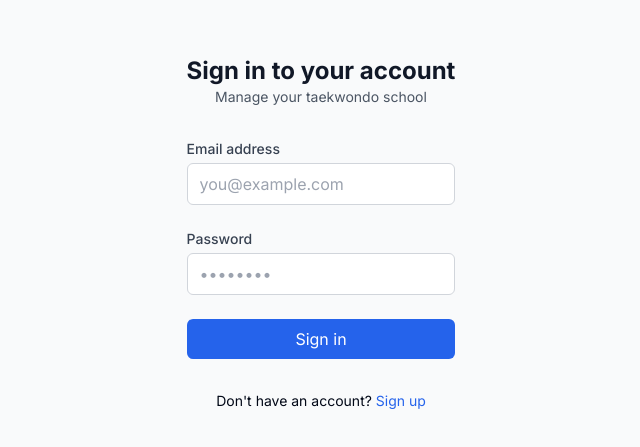
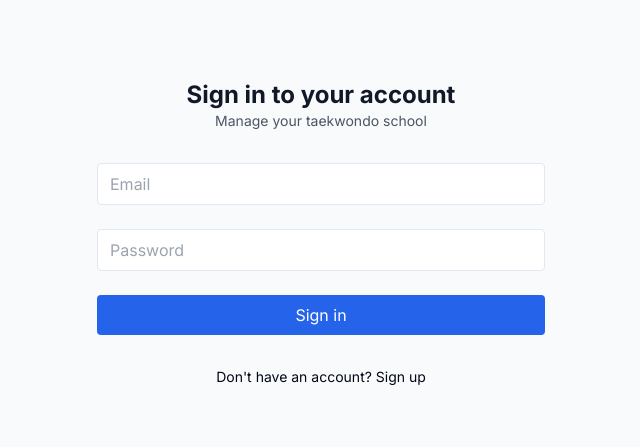
Before and after one commit to mausanabria/taekwondo-manager, a Next.js app: page /login in a window 1280 px wide. Shown: the part 215-662 px from the top of the page, without its empty margins (319-959 px from the left). Built offline with nearby package versions, Linux system fonts and the light colour scheme.

Commit message:
fix: login control error correctamente

```diff
--- a/src/components/auth/LoginForm.tsx
+++ b/src/components/auth/LoginForm.tsx
@@ -2,9 +2,12 @@
 
 import { useState, FormEvent } from "react"
 import { signIn } from "next-auth/react"
+import { useRouter } from "next/navigation"
 import Link from "next/link"
 
 export default function LoginForm() {
+  const router = useRouter()
+
   const [email, setEmail] = useState("")
   const [password, setPassword] = useState("")
   const [error, setError] = useState("")
@@ -15,17 +18,20 @@ export default function LoginForm() {
     setError("")
     setIsLoading(true)
 
-    try {
-      await signIn("credentials", {
+    const result = await signIn("credentials", {
       email,
       password,
-        callbackUrl: "/dashboard",
+      redirect: false,
     })
-    } catch (error) {
-      console.error("Login error:", error)
-      setError("An error occurred. Please try again.")
+
+    if (result?.error) {
+      setError("Invalid email or password")
       setIsLoading(false)
+      return
     }
+
+    // ✅ login OK → redirigir manual
+    router.push("/dashboard")
   }
 
   return (
@@ -41,54 +47,37 @@ export default function LoginForm() {
         </div>
 
         <form onSubmit={handleSubmit} className="space-y-6">
-          <div>
-            <label className="block text-sm font-medium text-gray-700">
-              Email address
-            </label>
           <input
             type="email"
             value={email}
             onChange={(e) => setEmail(e.target.value)}
-              className="mt-1 block w-full rounded-md border border-gray-300 px-3 py-2"
-              placeholder="you@example.com"
+            placeholder="Email"
             disabled={isLoading}
-              required
+            className="w-full border px-3 py-2 rounded"
           />
-          </div>
 
-          <div>
-            <label className="block text-sm font-medium text-gray-700">
-              Password
-            </label>
           <input
             type="password"
             value={password}
             onChange={(e) => setPassword(e.target.value)}
-              className="mt-1 block w-full rounded-md border border-gray-300 px-3 py-2"
-              placeholder="••••••••"
+            placeholder="Password"
             disabled={isLoading}
-              required
+            className="w-full border px-3 py-2 rounded"
           />
-          </div>
 
-          {error && (
-            <p className="text-sm text-red-600">{error}</p>
-          )}
+          {error && <p className="text-red-600">{error}</p>}
 
           <button
             type="submit"
             disabled={isLoading}
-            className="w-full bg-blue-600 text-white py-2 rounded-md"
+            className="w-full bg-blue-600 text-white py-2 rounded"
           >
             {isLoading ? "Signing in..." : "Sign in"}
           </button>
         </form>
 
         <p className="text-center text-sm">
-          Don't have an account?{" "}
-          <Link href="/register" className="text-blue-600">
-            Sign up
-          </Link>
+          Don't have an account? <Link href="/register">Sign up</Link>
         </p>
       </div>
     </div>
```
Lines whose indentation alone changed are shown as unchanged.
